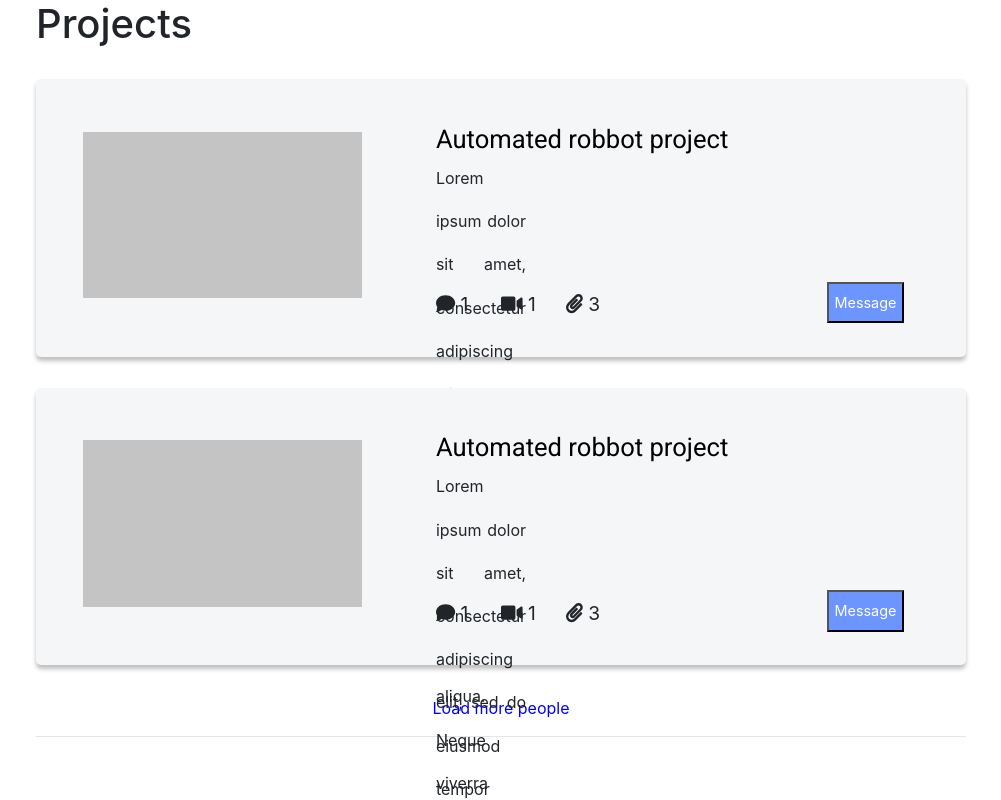
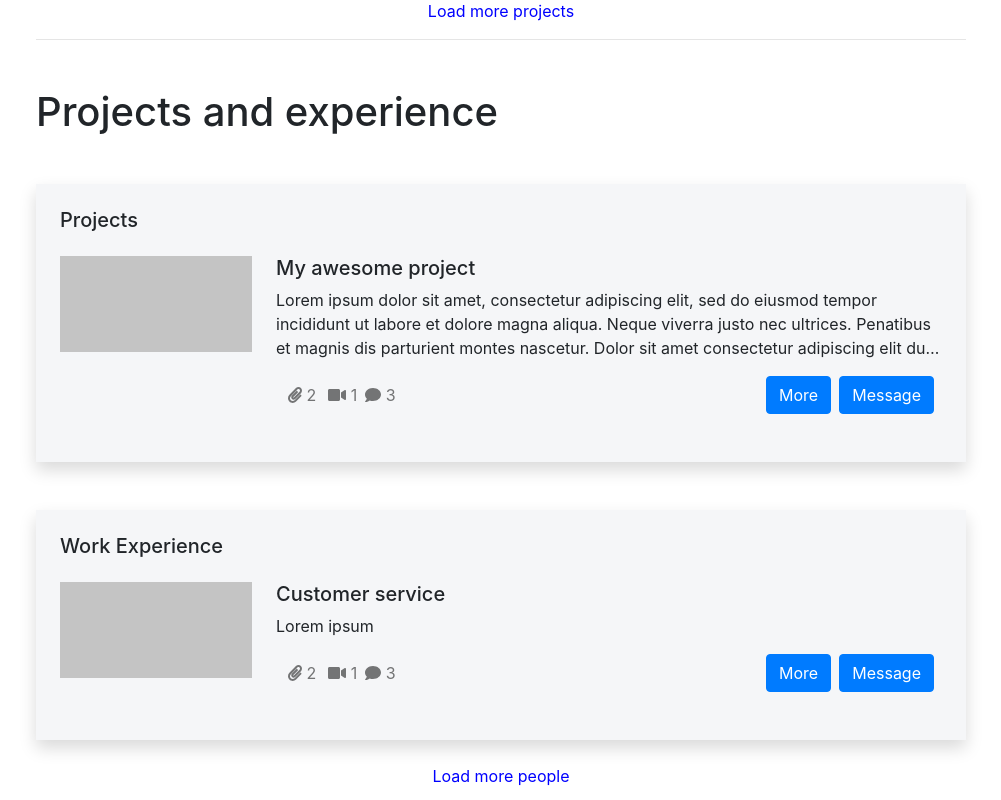
Before and after one commit to YanZhangBeef/IT-Project, a React (Create React App) app in the folder eportfolio/: page /search in a window 1280 px wide. Shown: the part 820-1620 px from the top of the page, without its empty margins (139-1140 px from the left). Built offline with nearby package versions, Linux system fonts and the light colour scheme.

Commit message:
used bootstrap-container in the search page

```diff
--- a/eportfolio/src/App.js
+++ b/eportfolio/src/App.js
@@ -26,7 +26,7 @@ function App() {
         </Route>
         <Route exact path="/chat" component={Chat} />
         <Route path="/search">
-          <SearchPage />
+          <SearchPage {...fakeProfile} />
         </Route>
 
         <Route exact path="/login" component={Login} />
--- /dev/null
+++ b/eportfolio/src/components/pages/Search.module.css
@@ -0,0 +1,8 @@
+.more {
+  color: blue;
+  text-align: center;
+}
+
+.title {
+  font-weight: 525;
+}
--- a/eportfolio/src/components/pages/SearchPage.css
+++ /dev/null
@@ -1,35 +0,0 @@
-.search-container {
-  margin: auto;
-  margin-top: 3%;
-  width: 50rem;
-}
-
-.flex-container {
-  position: relative;
-  top: 40%;
-  padding-top: 2.5%;
-  display: flex;
-  flex-direction: column;
-  justify-content: space-around;
-  height: 40rem;
-}
-
-.cp-1 {
-  flex: 1;
-  height: 25%;
-}
-.cp-2 {
-  flex: 1;
-  height: 25%;
-}
-
-.flex-container > h1 {
-  padding-top: 5%;
-  left: 25%;
-  font-size: 2.3 rem;
-}
-
-.more {
-  color: blue;
-  text-align: center;
-}
--- a/eportfolio/src/components/pages/SearchPage.js
+++ b/eportfolio/src/components/pages/SearchPage.js
@@ -1,23 +1,21 @@
 import React from "react";
 import ProjectResults from "../search/ProjectResults";
 import PeopleResults from "../search/PeopleResults";
-import "./SearchPage.css";
+import classes from "./Search.module.css";
 
-const search = () => (
-  <div class="container">
-    <h1>People</h1>
-
+const search = (props) => (
+  <div class="container my-3">
+    <h1 className={`${classes.title} mt-5`}>People</h1>
     <PeopleResults />
-    <div className="more mt-3">
+    <div className={`${classes.more} mt-4`}>
       <p>Load more projects</p>
-      <hr></hr>
+      <hr className="mt-2"></hr>
     </div>
-    <h1>Projects</h1>
-
-    <ProjectResults />
-    <div className="more">
+    <h1 className={`${classes.title} mt-5`}>Projects and experience</h1>
+    <ProjectResults data={props} />
+    <div className={`${classes.more} mt-4`}>
       <p>Load more people</p>
-      <hr></hr>
+      <hr className="mt-2"></hr>
     </div>
   </div>
 );
--- a/eportfolio/src/components/search/PeopleResults.js
+++ b/eportfolio/src/components/search/PeopleResults.js
@@ -3,11 +3,11 @@ import React from "react";
 import ProfileCard from "../profile/ProfileCard";
 import { fakeProfile } from "../../TestData";
 
-const peopleCard = () => (
+const peopleResults = () => (
   <div>
     <ProfileCard {...fakeProfile.profile} />
     <ProfileCard {...fakeProfile.profile} />
   </div>
 );
 
-export default peopleCard;
+export default peopleResults;
--- a/eportfolio/src/components/search/ProjectResults.js
+++ b/eportfolio/src/components/search/ProjectResults.js
@@ -1,16 +1,12 @@
 import React from "react";
-import SearchCard from "./ProjectSearchCard";
+import SectionCard from "./ProjectSearchCard";
 
-const projectCard = () => (
-  <div className="flex-container">
-    <div className="cp-1">
-      <SearchCard />
-    </div>
-
-    <div className="cp-2">
-      <SearchCard />
-    </div>
+const projectResults = (props) => (
+  <div>
+    {props.data.sections.map((section) => (
+      <SectionCard key={section.sectionId} {...section} />
+    ))}
   </div>
 );
 
-export default projectCard;
+export default projectResults;
--- a/eportfolio/src/components/search/ProjectSearchCard.js
+++ b/eportfolio/src/components/search/ProjectSearchCard.js
@@ -1,41 +1,50 @@
 import React from "react";
-
-import "./ProjectSearchCardStyles.css";
 import { FontAwesomeIcon } from "@fortawesome/react-fontawesome";
 import {
+  faPaperclip,
+  faVideo,
   faComment,
-  faVideo,
-  faPaperclip,
 } from "@fortawesome/free-solid-svg-icons";
-const comment = <FontAwesomeIcon icon={faComment} />;
-const video = <FontAwesomeIcon icon={faVideo} />;
-const paperclip = <FontAwesomeIcon icon={faPaperclip} />;
 
-const searchBox = () => (
-  <div className="item">
-    <div className="image"></div>
+import classes from "./ProjectSearchCard.module.css";
 
-    <h1 className="Title">Automated robbot project </h1>
-    <div className="content-box">
-      <p className="content-text">
-        Lorem ipsum dolor sit amet, consectetur adipiscing elit, sed do eiusmod
-        tempor incididunt ut labore et dolore magna aliqua. Neque viverra justo
-        nec ultrices. Penatibus et magnis dis parturient montes nascetur...
-      </p>
+export default function ProjectSearchCard(props) {
+  return (
+    <div className="section-card shadow p-4 mt-5">
+      <h5>{props.title}</h5>
+
+      {props.content
+        .filter((item, idx) => idx < 1)
+        .map((item, index) => [
+          index !== 0 ? <hr /> : null,
+
+          <div key={item.contentId} className={`${classes.section} my-4`}>
+            <div className={`${classes.sectionImage} mr-4`}></div>
+            <div className={classes.sectionContent}>
+              <h5>{item.title}</h5>
+              <p className={classes.sectionDescription}>{item.description}</p>
+              <div className={`${classes.sectionFooter} mx-2`}>
+                <div className={classes.sectionIcons}>
+                  <span className="mx-1">
+                    <FontAwesomeIcon icon={faPaperclip} /> 2
+                  </span>
+                  <span className="mx-1 ml-2">
+                    <FontAwesomeIcon icon={faVideo} /> 1
+                  </span>
+                  <span className="mx-1">
+                    <FontAwesomeIcon icon={faComment} /> 3
+                  </span>
+                </div>
+
+                <div className={classes.sectionButtons}>
+                  <button className="btn btn-primary">More</button>
+                  <span className="mx-1"></span>
+                  <button className="btn btn-primary">Message</button>
+                </div>
+              </div>
+            </div>
+          </div>,
+        ])}
     </div>
-    <div className="search-icons-comment">
-      <p>{comment} 1</p>
-    </div>
-    <div className="search-icons-video">
-      <p>{video} 1</p>
-    </div>
-    <div className="search-icons-paperclip">
-      <p>{paperclip} 3</p>
-    </div>
-    <button className="search-button" type="button">
-      Message
-    </button>
-  </div>
-);
-
-export default searchBox;
+  );
+}
--- /dev/null
+++ b/eportfolio/src/components/search/ProjectSearchCard.module.css
@@ -0,0 +1,31 @@
+.section {
+  display: flex;
+}
+
+.sectionImage {
+  width: 12rem;
+  height: 6rem;
+  background: #c4c4c4;
+  flex-shrink: 0;
+}
+
+.sectionFooter {
+  display: flex;
+  justify-content: space-between;
+  align-items: center;
+}
+
+.sectionContent {
+  flex-grow: 1;
+}
+
+.sectionDescription {
+  overflow: hidden;
+  display: -webkit-box;
+  -webkit-line-clamp: 3;
+  -webkit-box-orient: vertical;
+}
+
+.sectionIcons {
+  color: #737475;
+}
--- a/eportfolio/src/components/search/ProjectSearchCardStyles.css
+++ /dev/null
@@ -1,76 +0,0 @@
-.item {
-  position: relative;
-  width: 100%;
-  height: 90%;
-  background: #f5f6f8;
-  box-shadow: 0rem 0.25rem 0.25rem rgba(0, 0, 0, 0.25);
-  border-radius: 5px;
-}
-
-.image {
-  position: absolute;
-  width: 30%;
-  height: 60%;
-  top: 19%;
-  left: 5%;
-  vertical-align: middle;
-  background: #c4c4c4;
-}
-
-.Title {
-  position: absolute;
-  left: 43%;
-  top: 2.8rem;
-  font-family: Roboto;
-  font-style: normal;
-  font-weight: normal;
-  font-size: 1.6rem;
-
-  color: #000000;
-}
-
-.content-box {
-  position: absolute;
-  top: 28%;
-  left: 43%;
-
-  margin-right: 3.5rem;
-  text-align: justify;
-}
-
-.content-text {
-  position: absolute;
-
-  font-size: 1rem;
-}
-
-.search-icons-comment {
-  position: absolute;
-  top: 76%;
-  left: 43%;
-  font-size: 120%;
-}
-
-.search-icons-video {
-  position: absolute;
-  top: 76%;
-  left: 50%;
-  font-size: 120%;
-}
-
-.search-icons-paperclip {
-  position: absolute;
-  top: 76%;
-  left: 57%;
-  font-size: 120%;
-}
-
-.search-button {
-  position: relative;
-  height: 15%;
-  left: 85%;
-  top: 73%;
-  background-color: #6c95ff;
-  font-size: 90%;
-  color: white;
-}
```
